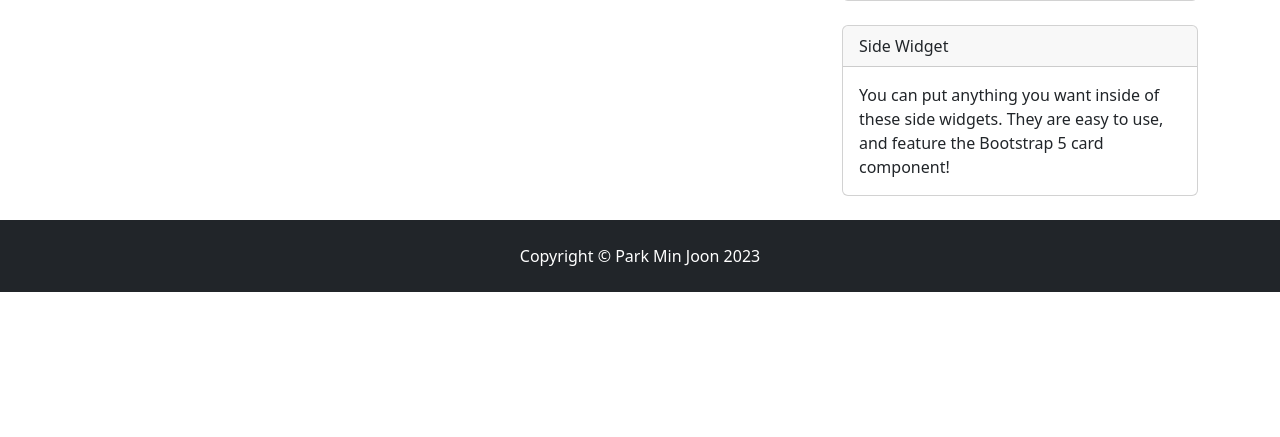
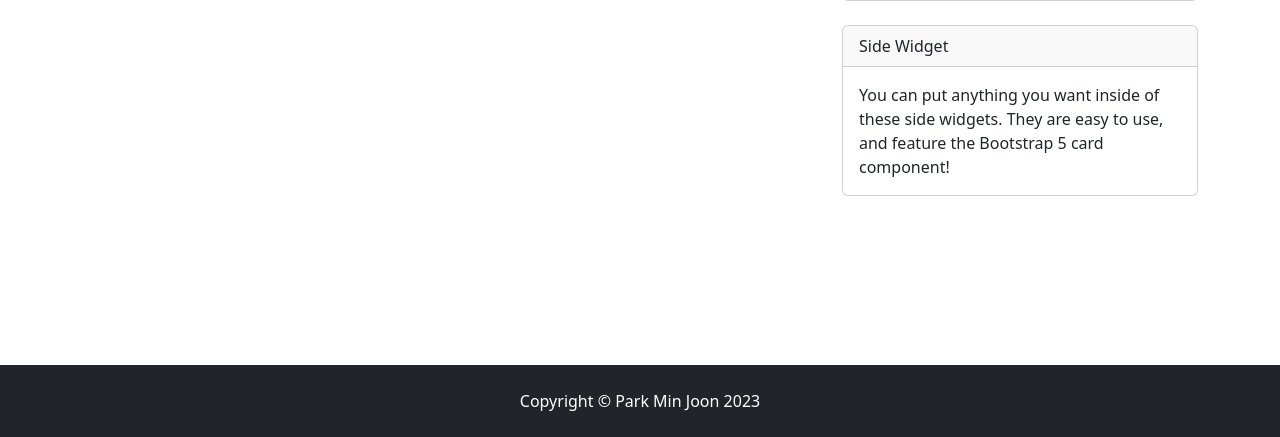
Before and after one commit to MinjoonHK/Personal_Blog, a Django app: template blog/templates/blog/post_detail.html in a window 1280 px wide. Shown: the part 363-800 px from the top of the page. Run offline with Django 4.2, Linux system fonts and the light colour scheme; the template is opened without the code that fills it, so the values that code supplies are empty; some libraries are stand-ins or nearby versions.

Commit message:
typo error fixed

```diff
--- a/blog/templates/blog/post_detail.html
+++ b/blog/templates/blog/post_detail.html
@@ -98,7 +98,7 @@
         </div>
     </div>
  </div>
- <div class="fixed-botton">
+ <div class="fixed-bottom">
             {% include 'blog/footer.html' %}
      </div>
             <script src="https://cdn.jsdelivr.net/npm/bootstrap@5.1.3/dist/js/bootstrap.bundle.min.js"></script>
```
